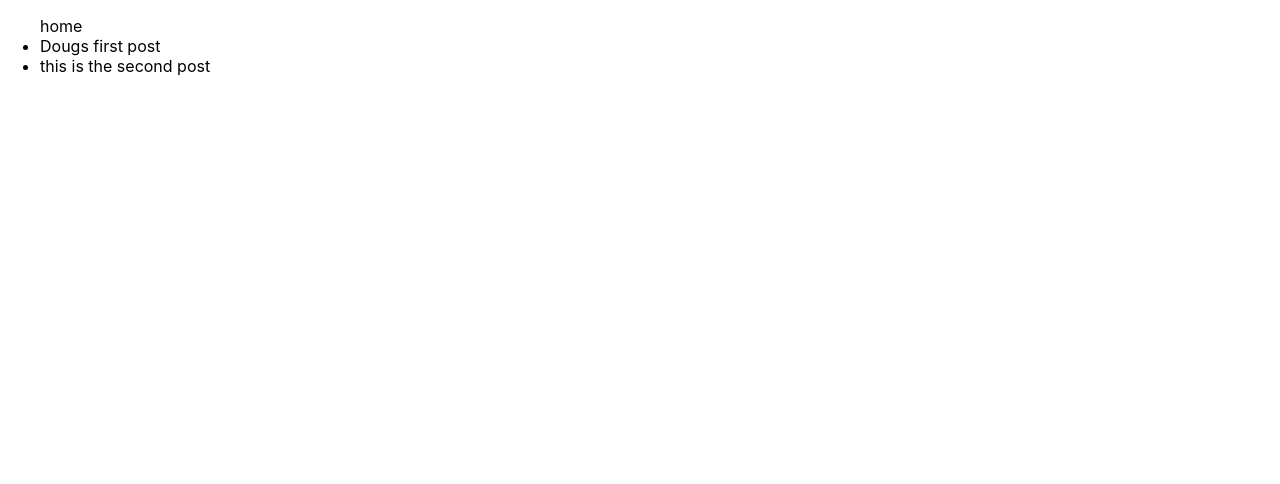
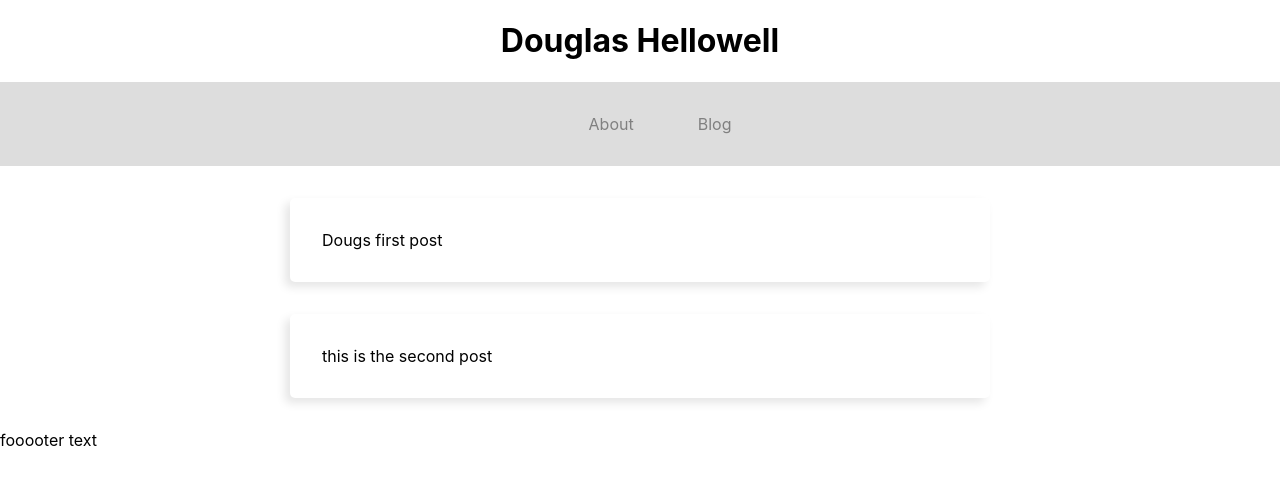
Before and after one commit to douglashellowell/hellowell, a Next.js app: page /blog in a window 1280 px wide. Shown: the top 484 px of the page. Built offline with nearby package versions, Linux system fonts and the light colour scheme.

Commit message:
add styled components

```diff
--- /dev/null
+++ b/components/Footer.tsx
@@ -0,0 +1,9 @@
+const Footer = () => {
+  return (
+    <footer>
+      <p>fooooter text</p>
+    </footer>
+  );
+};
+
+export default Footer;
--- a/components/Header.tsx
+++ b/components/Header.tsx
@@ -1,25 +1,19 @@
-import Link from 'next/link';
+import Nav from './Nav';
+import styled from 'styled-components';
+
+const StyledHeader = styled.header`
+  text-align: center;
+  background-color: white;
+  /* position: sticky;
+  top: 0; */
+`;
 
 const Header = () => {
   return (
-    <header>
-      <h1>Hellowell</h1>
-      <nav>
-        <ul>
-          <li>
-            <Link href="/">
-              <a>About</a>
-            </Link>
-          </li>
-          <li>
-            <Link href="/blog">
-              <a>Blog</a>
-            </Link>
-          </li>
-          <li>Code</li>
-        </ul>
-      </nav>
-    </header>
+    <StyledHeader>
+      <h1>Douglas Hellowell</h1>
+      <Nav />
+    </StyledHeader>
   );
 };
 
--- /dev/null
+++ b/components/Nav.tsx
@@ -0,0 +1,43 @@
+import Link from 'next/link';
+import styled from 'styled-components';
+
+const StyledNav = styled.nav`
+  background-color: #dddddd;
+  ul {
+    display: flex;
+    flex-direction: row;
+    justify-content: center;
+    list-style: none;
+
+    li {
+      margin: 0;
+      color: grey;
+      padding: 2rem;
+
+      &:hover {
+        color: black;
+      }
+    }
+  }
+`;
+
+const Nav = () => {
+  return (
+    <StyledNav>
+      <ul>
+        <li>
+          <Link href="/">
+            <a>About</a>
+          </Link>
+        </li>
+        <li>
+          <Link href="/blog">
+            <a>Blog</a>
+          </Link>
+        </li>
+      </ul>
+    </StyledNav>
+  );
+};
+
+export default Nav;
--- a/package.json
+++ b/package.json
@@ -20,11 +20,14 @@
     "remark": "^14.0.1",
     "remark-html": "^14.0.1",
     "remark-prism": "^1.3.6",
-    "remark-rehype": "^9.1.0"
+    "remark-rehype": "^9.1.0",
+    "styled-components": "^5.3.1"
   },
   "devDependencies": {
     "@types/react": "17.0.24",
     "@types/remark-prism": "^1.3.0",
+    "@types/styled-components": "^5.1.14",
+    "babel-plugin-styled-components": "^1.13.2",
     "eslint": "7.32.0",
     "eslint-config-next": "11.1.2",
     "typescript": "4.4.3"
--- a/pages/_app.tsx
+++ b/pages/_app.tsx
@@ -1,7 +1,12 @@
 import '../styles/globals.css';
 import type { AppProps } from 'next/app';
+import Layout from './_layout';
 
 function MyApp({ Component, pageProps }: AppProps) {
-  return <Component {...pageProps} />;
+  return (
+    <Layout>
+      <Component {...pageProps} />
+    </Layout>
+  );
 }
 export default MyApp;
--- a/pages/_layout.tsx
+++ b/pages/_layout.tsx
@@ -1,18 +1,26 @@
 import Head from 'next/head';
 import React from 'react';
+import Footer from '~/components/Footer';
 import { PostMeta } from '~/lib/postTypes';
 import Header from '../components/Header';
+import styled from 'styled-components';
 
+const StyledMain = styled.main`
+  width: 90vw;
+  max-width: 700px;
+  margin: auto;
+`;
+
+// might remove
 type LayoutProps = {
-  content: string;
-  meta: PostMeta;
+  meta?: PostMeta;
 };
 
-const Layout: React.FC<LayoutProps> = ({ children, meta, content }) => {
+const Layout: React.FC<LayoutProps> = ({ children, meta }) => {
   return (
-    <main>
+    <>
       <Head>
-        <title>{meta?.title || 'Dougs Blog'}</title>
+        <title>Douglas Hellowell</title>
         <meta name="description" content={meta?.description} />
         <link rel="icon" href="/favicon.ico" />
         <link
@@ -33,8 +41,9 @@ const Layout: React.FC<LayoutProps> = ({ children, meta, content }) => {
         />
       </Head>
       <Header />
-      <article dangerouslySetInnerHTML={{ __html: content }} />
-    </main>
+      <StyledMain>{children}</StyledMain>
+      <Footer />
+    </>
   );
 };
 
--- a/pages/blog/[slug].tsx
+++ b/pages/blog/[slug].tsx
@@ -1,5 +1,5 @@
 import { GetStaticProps, NextPage } from 'next';
-import Layout from 'pages/_layout';
+import { BlogPost } from '~/components/BlogPost';
 import { getAllDocs, getDocBySlug } from '~/lib/docs';
 import markdownToHtml from '~/lib/markdown';
 
@@ -36,9 +36,7 @@ type DocProps = {
 };
 
 const Doc: NextPage<DocProps> = ({ meta, content }) => {
-  console.log({ meta });
-
-  return <Layout meta={meta} content={content} />;
+  return <BlogPost meta={meta} content={content} />;
 };
 
 export default Doc;
--- a/pages/blog/index.tsx
+++ b/pages/blog/index.tsx
@@ -2,6 +2,20 @@ import type { GetStaticProps, NextPage } from 'next';
 import Link from 'next/link';
 import { getAllDocs } from '~/lib/docs';
 import { Post } from '~/lib/postTypes';
+import styled from 'styled-components';
+
+const StyledPostFeed = styled.ul`
+  list-style: none;
+  padding: 0;
+`;
+
+const StyledPostCard = styled.li`
+  background-color: white;
+  padding: 2rem;
+  margin: 2rem 0;
+  border-radius: 5px;
+  box-shadow: -5px 5px 10px 0px rgba(0, 0, 0, 0.1);
+`;
 
 export const getStaticProps: GetStaticProps = async () => {
   const posts = await getAllDocs();
@@ -12,21 +26,21 @@ export const getStaticProps: GetStaticProps = async () => {
 
 const Blog: NextPage<{ posts: Post[] }> = ({ posts }) => {
   return (
-    <ul>
-      <Link href="/">
-        <a>home</a>
-      </Link>
-      {posts &&
+    <StyledPostFeed>
+      {posts ? (
         posts.map((post) => {
           return (
-            <li key={post.slug}>
+            <StyledPostCard key={post.slug}>
               <Link href={`/blog/${post.slug}`}>
                 <a>{post.meta.title}</a>
               </Link>
-            </li>
+            </StyledPostCard>
           );
-        })}
-    </ul>
+        })
+      ) : (
+        <p>no posts?</p>
+      )}
+    </StyledPostFeed>
   );
 };
 
--- a/styles/globals.css
+++ b/styles/globals.css
@@ -24,10 +24,6 @@ a {
 
   Colors taken from GitHub's CSS
 */
-
-main {
-  max-width: 90vw;
-}
 
 pre {
   background: #22272e;
```
Also changed, not shown: components/BlogPost.tsx (added, +19 -0 lines), pages/index.tsx (+1 -10 lines), .babelrc (added), 1 other file (tests, documents, lock files or other folders).
